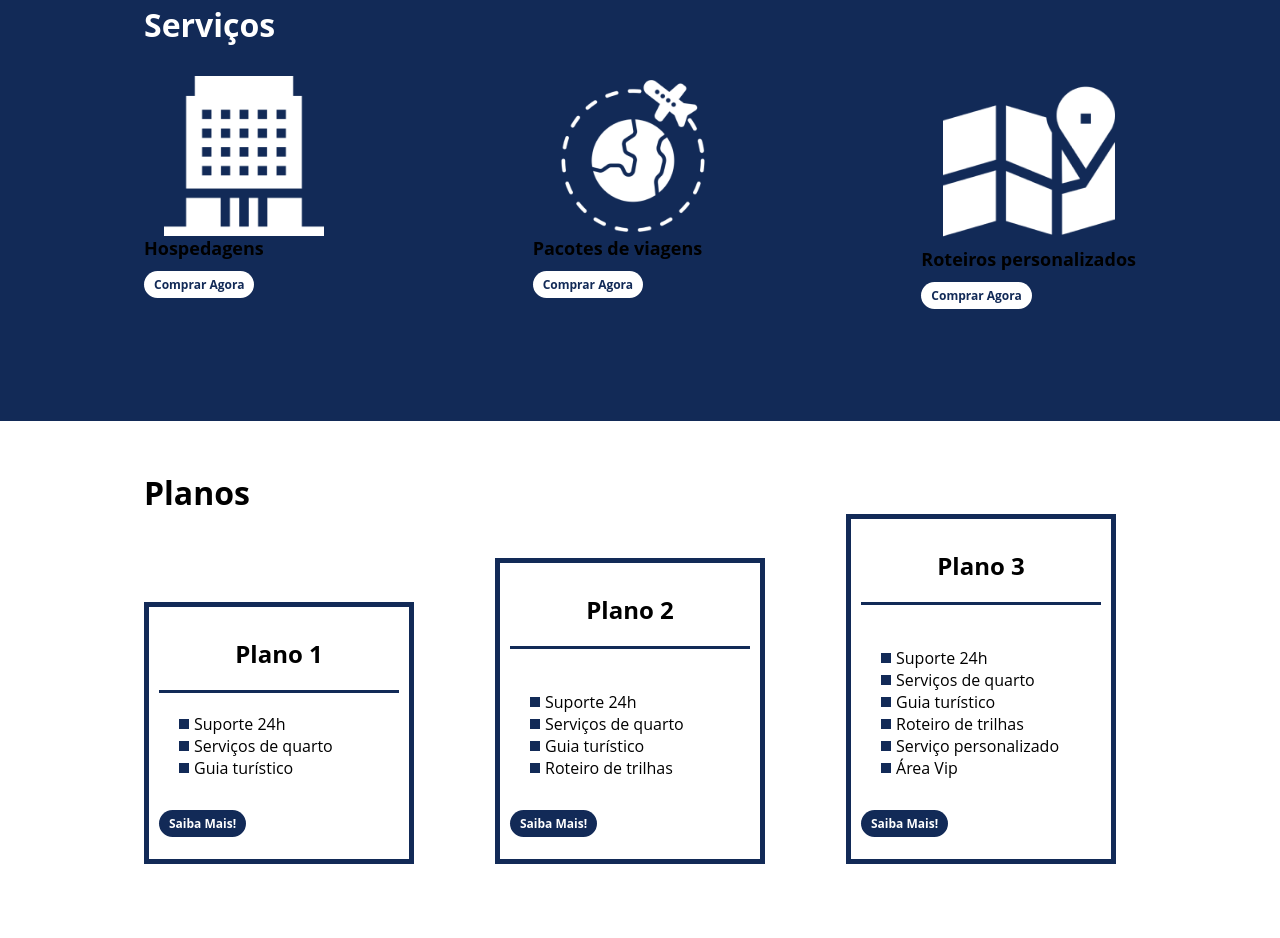
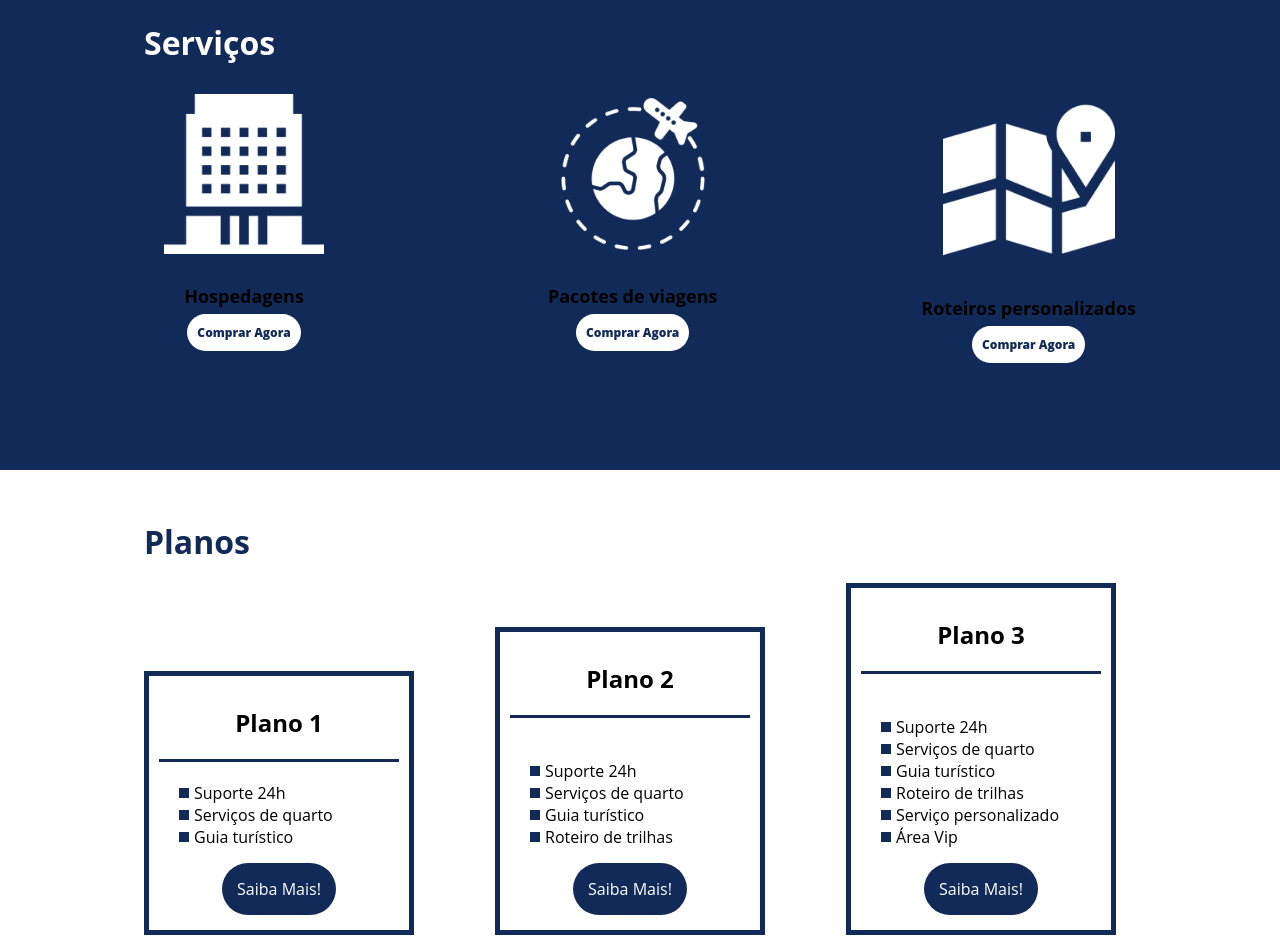
Before and after one commit to sellerofideas/bootcamp-dio-santander, a plain HTML site: page index.html in a window 1280 px wide. Shown: the part 1169-2107 px from the top of the page. Drawn offline with Linux system fonts and the light colour scheme.

Commit message:
Projeto flex turismo concluido
Ajustei o projeto flex turismo, agora ele está devidamente responsivo e corrigido.

```diff
--- a/index.html
+++ b/index.html
@@ -52,19 +52,19 @@
             <div class="item-servicos">
                 <div><img src="imagens/icon-2.png" alt="hospedagens"></div>
                 <p>Hospedagens</p>
-                <a href="#">Comprar Agora</a>
+                <a href="#" class="btn">Comprar Agora</a>
             </div>
 
             <div class="item-servicos">
                <div><img src="imagens/icon-1.png" alt="pacote de viagens"></div>
                <p>Pacotes de viagens</p>
-               <a href="#">Comprar Agora</a>
+               <a href="#" class="btn">Comprar Agora</a>
             </div>
 
             <div class="item-servicos">
                 <div><img src="imagens/icon-3.png"></div>
                 <p>Roteiros personalizados</p>
-                <a href="#">Comprar Agora</a>
+                <a href="#" class="btn">Comprar Agora</a>
             </div>
 
         </div>
@@ -83,7 +83,7 @@
                     <li>Serviços de quarto</li>
                     <li>Guia turístico</li>
                 </ul>
-                <a href="#" class="btn">Saiba Mais!</a>
+                <div class="btn-planos"><a href="#" >Saiba Mais!</a></div>
             </div>
 
             <div class="item-plano">
@@ -95,7 +95,7 @@
                     <li>Guia turístico</li>
                     <li>Roteiro de trilhas</li>
                 </ul>
-                <a href="#" class="btn">Saiba Mais!</a>
+                <div class="btn-planos"><a href="#" >Saiba Mais!</a></div>
             </div>
 
             <div class="item-plano">
@@ -109,7 +109,7 @@
                     <li>Serviço personalizado</li>
                     <li>Área Vip</li>
                 </ul>
-                <a href="#" class="btn">Saiba Mais!</a>
+                <div class="btn-planos"><a href="#" >Saiba Mais!</a></div>
             </div>
         </div>
 
--- a/style.css
+++ b/style.css
@@ -23,6 +23,7 @@ div img {
     margin: auto;
     width: 100%;
     min-width: 320px;
+    padding: 10px;
 }
 
 header {
@@ -92,7 +93,7 @@ header .menu {
 
 }
 
-#quem-somos h2 {
+#quem-somos h2, #planos h2  {
     font-size: 32px;
     color: #122a57;
     display: flex;
@@ -114,7 +115,7 @@ header .menu {
 }
 
 #quem-somos img {
-    min-width: 320px;
+    min-width: 200px;
 }
 
 .external-container {
@@ -128,6 +129,10 @@ header .menu {
     padding-bottom: 100px;
 }
 
+#servicos img {
+    max-width: 300px;
+}
+
 #servicos h2 {
     color: #fff;
     font-size: 32px;
@@ -139,11 +144,15 @@ header .menu {
     justify-content: space-between;
 }
 
-.item-servicos .item-servicos {
+.list-servicos .item-servicos {
     text-align: center;
 }
 
-.item-servicos a {
+.item-servicos p {
+    margin-top: 30px;
+}
+
+.btn {
     width: 220px;
     background: #fff;
     border-radius: 30px;
@@ -151,26 +160,11 @@ header .menu {
     text-align: center;
     margin-top: 20px;
     line-height: 50px;
-    padding: 5px 10px;
+    padding: 10px;
     color: #122a57;
     font-size: 12px;
     text-decoration: none;
-    font-weight: 700;
-}
-
-.btn {
-    width: 220px;
-    background: #122a57;
-    border-radius: 30px;
-    height: 50px;
-    text-align: center;
-    margin-top: 20px;
-    line-height: 50px;
-    padding: 5px 10px;
-    color: #fff;
-    font-size: 12px;
-    text-decoration: none;
-    font-weight: 700;
+    font-weight: bolder;
 }
 
 .item-servicos {
@@ -190,10 +184,6 @@ header .menu {
     padding-top: 50px;
 }
 
-#planos h2 {
-    font-size: 32px;
-}
-
 .list-planos {
     display: flex;
     align-items: flex-end;
@@ -208,9 +198,17 @@ header .menu {
     max-width: 240px;
 }
 
-.item-plano .btn {
-    margin: auto;
-    margin-bottom: 20px;
+.btn-planos {
+    text-align: center;
+    margin: 20px;
+}
+
+.btn-planos a {
+    text-decoration: none;
+    background: #122a57;
+    border-radius: 30px;
+    padding: 15px;
+    color: #fff;
 }
 
 .item-plano h3 {
@@ -258,6 +256,11 @@ footer {
     align-items: center;
 }
 
+footer p{
+    margin-top: 10px;
+    text-align: center;
+}
+
 footer .footer {
     justify-content: space-between;
     color: #fff;
@@ -268,14 +271,23 @@ footer .footer {
 @media (max-width: 992px) {
     .flex-container {
         flex-direction: column;
-        padding: 0 15px;
+        max-width: 300px;
+    }
+
+    div img{
+        max-width: 400px;
+    }
+
+    .item-plano {
+    max-width: 400px;
+    align-self: center;
     }
 
     .presentation {
         flex-direction: column-reverse;
     }
 
-    #quem-somos {
+    #quem-somos, .planos, .presentation, .servicos {
         flex-direction: column-reverse;
     }
 
@@ -292,13 +304,17 @@ footer .footer {
         flex-direction: column;
         align-items: flex-start;
         margin-bottom: 20px;
+        justify-content: center;
     }
 
     .list-planos .item-plano {
-        max-width: 90%;
-        margin: auto;
+        max-width: 70%;
         width: 100%;
         margin-bottom: 20px;
     }
 
+    footer {
+        height: 100px;
+    }
+
 }
```
